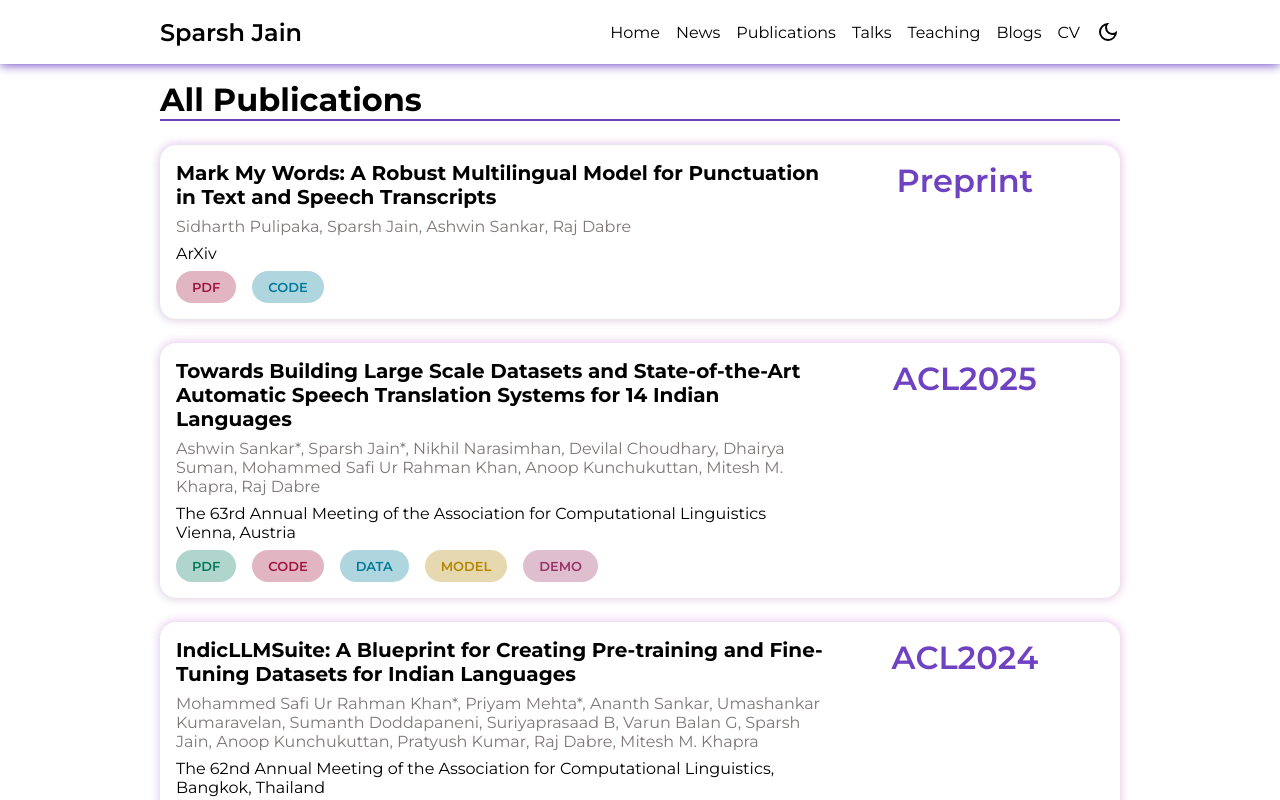
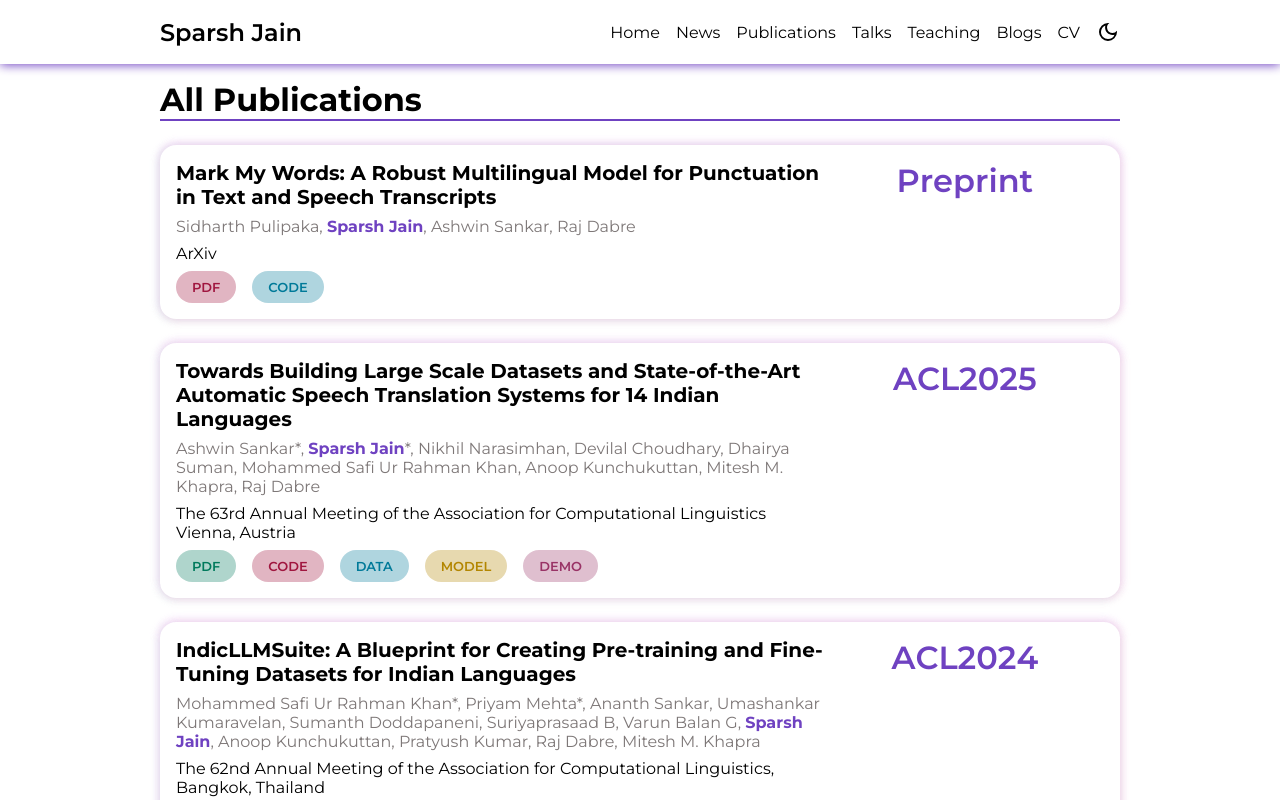
Before and after one commit to Sparshj8287/Sparshj8287.github.io, a Next.js app: page /publications in a window 1280 px wide. Shown: the top 800 px of the page. Built offline with nearby package versions, Linux system fonts and the light colour scheme.

Commit message:
colors update

```diff
--- a/src/components/NewsCard/style.js
+++ b/src/components/NewsCard/style.js
@@ -89,6 +89,11 @@ export const NewsDescription = styled.p`
   padding: 1rem;
   width: calc(100% - 15rem);
 
+  a {
+    text-decoration: none;
+    color: ${({ theme }) => theme.accent};
+  }
+
   @media (min-width: 1080px) and (max-width: 1440px) {
     font-size: 1rem;
   }
--- a/src/components/PublicationBox/index.jsx
+++ b/src/components/PublicationBox/index.jsx
@@ -13,16 +13,36 @@ import { SpecialButton } from "../Buttons";
 import { CustomColors } from "../../data/RecentPublications.js";
 
 function PublicationBox({ data, index, isvisible, animationdelay }) {
+  // Helper function to highlight "Sparsh Jain"
+  const highlightSparshJain = (text) => {
+    if (!text) return null;
+    const parts = text.split(/(Sparsh Jain)/g);
+    return parts.map((part, idx) =>
+      part === "Sparsh Jain" ? (
+        <span key={idx} style={{ fontWeight: "bold", color: "#6f42c1" }}>
+          {part}
+        </span>
+      ) : (
+        part
+      )
+    );
+  };
+
   return (
     <PublicationBoxWrpr
       index={index}
       isvisible={isvisible}
       animationdelay={animationdelay}
     >
+      {console.log("PublicationBox data:", data?.contributors)}
       <PublicationsTextWrpr>
-        <PublicationHeading>{data?.heading}</PublicationHeading>
-        <PublicationContributors>{data?.contributors}</PublicationContributors>
-        <PublicationText>{data.extrainfo}</PublicationText>
+        <PublicationHeading>
+          {highlightSparshJain(data?.heading)}
+        </PublicationHeading>
+        <PublicationContributors>
+          {highlightSparshJain(data?.contributors)}
+        </PublicationContributors>
+        <PublicationText>{highlightSparshJain(data.extrainfo)}</PublicationText>
         <TagButtonWrpr>
           {Object.entries(data.link).map(
             ([key, value], index) =>
```
Also changed, not shown: src/data/LatestNews.js (+8 -8 lines).
